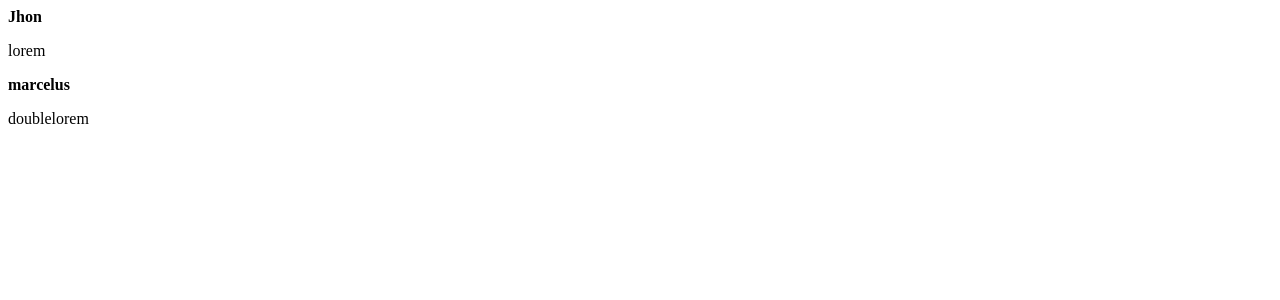
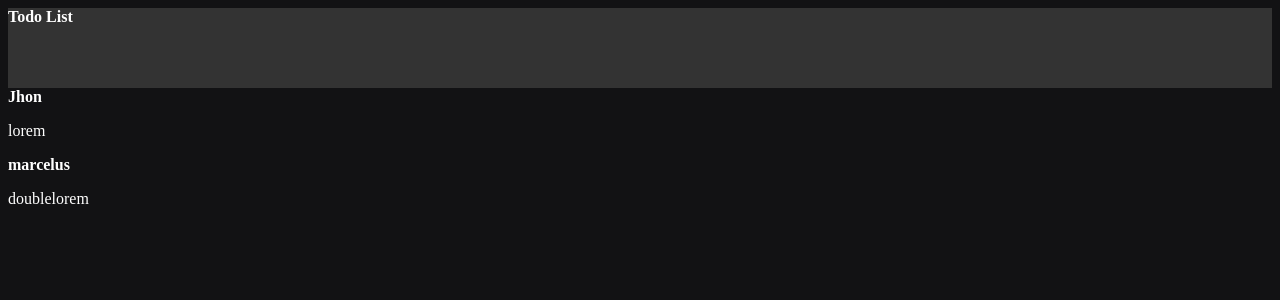
Before and after one commit to Thalys-T/Desafio1-todolist, a React (Vite) app: page / in a window 1280 px wide. Shown: the top 300 px of the page. Built offline with nearby package versions, Linux system fonts and the light colour scheme.

Commit message:
changes to header

```diff
--- a/src/App.tsx
+++ b/src/App.tsx
@@ -1,8 +1,12 @@
 import { List } from './List'
+import { Header } from './components/Header'
+
+import './styles.css';
 
 export function App() {
   return (
     <div>
+      <Header/>
       <List
         author="Jhon"
         content="lorem"
--- /dev/null
+++ b/src/components/Header.jsx
@@ -0,0 +1,9 @@
+import styles from './Header.module.css'
+
+export function Header() {
+  return(
+      <header className={styles.header}>
+         <strong> Todo List </strong>
+      </header>
+    );
+}
--- /dev/null
+++ b/src/components/Header.module.css
@@ -0,0 +1,4 @@
+.header{
+  background: #333;
+  height: 80px;
+}
--- /dev/null
+++ b/src/styles.css
@@ -0,0 +1,4 @@
+body {
+  background: #121214;
+  color: #fff;
+}
```
